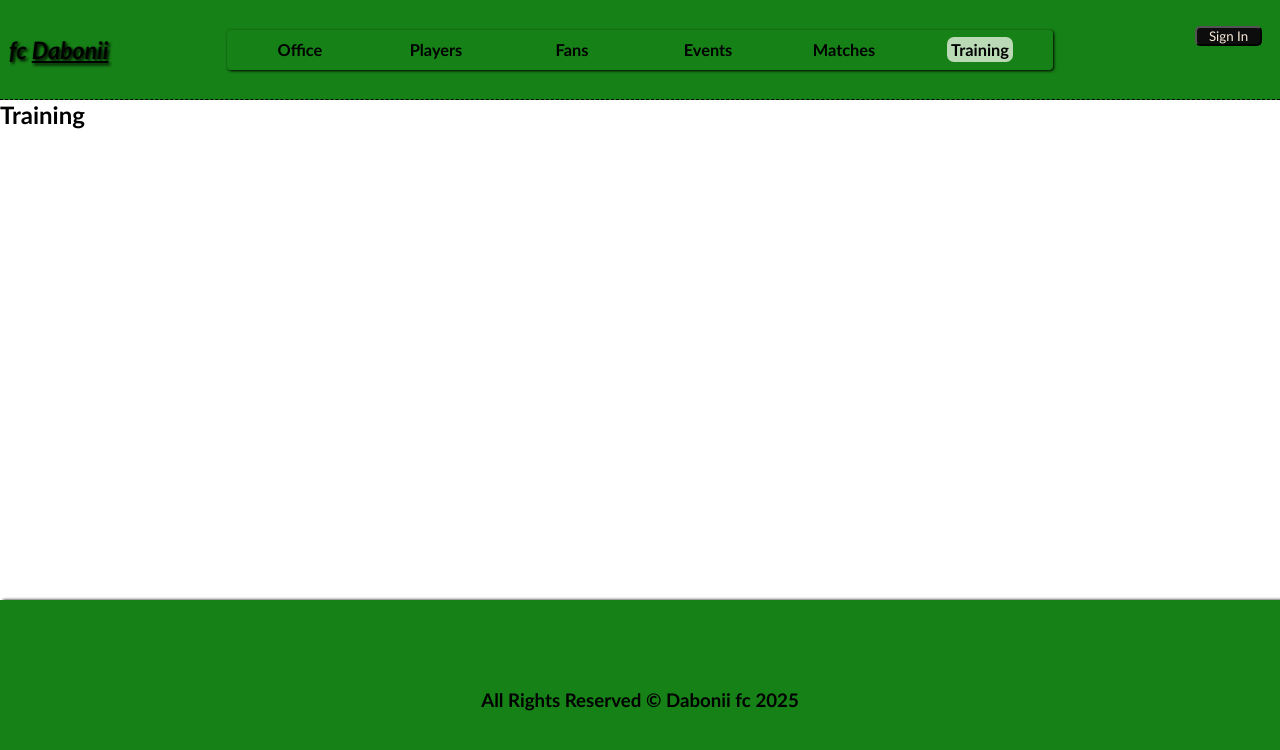
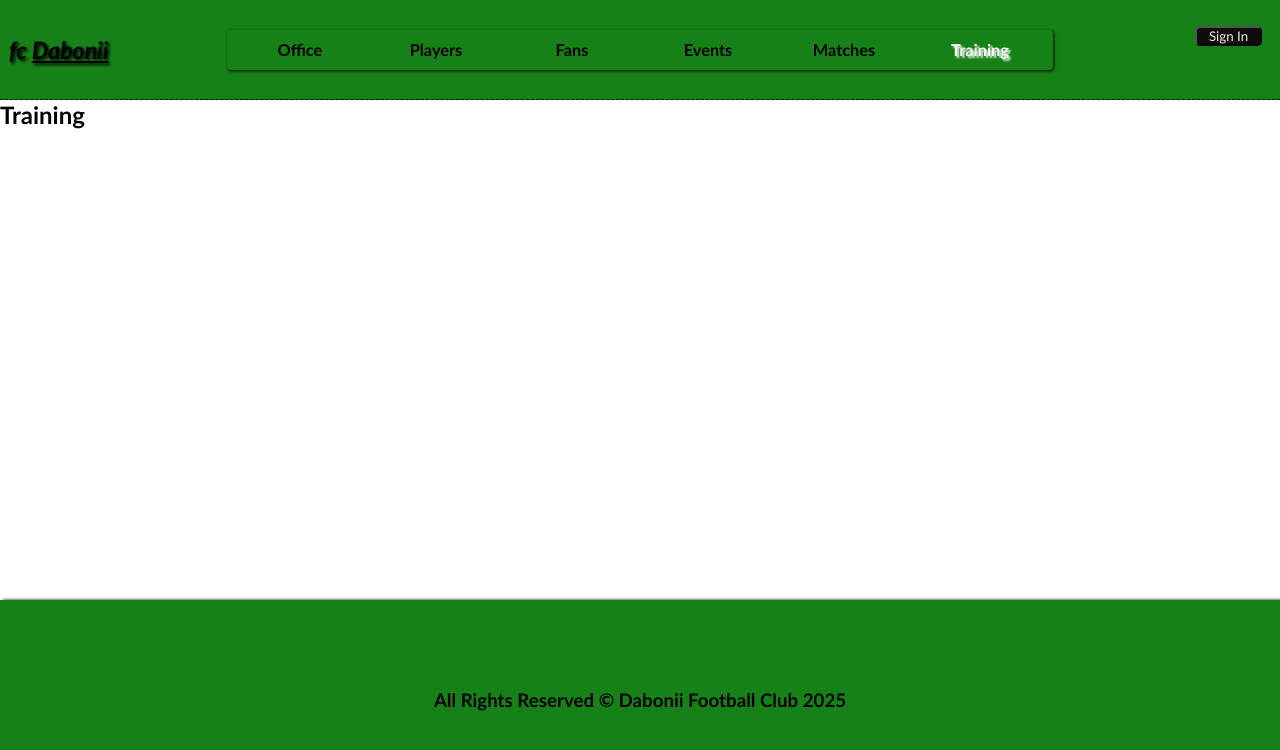
Before and after one commit to The-Boyo/Dabonii-fc, a React (Create React App) app: page /training in a window 1280 px wide. Shown: the top 750 px of the page. Built offline with nearby package versions, Linux system fonts and the light colour scheme.

Commit message:
changed name of club in footer

```diff
--- a/src/components/footer/Footer.jsx
+++ b/src/components/footer/Footer.jsx
@@ -4,7 +4,7 @@ const Footer = () => {
 	return (
 		<footer className="footer">
 			<h3 className="footer_para">
-				All Rights Reserved &#169; Dabonii fc{" "}
+				All Rights Reserved &#169; Dabonii Football Club{" "}
 				{new Date(Date.now()).getFullYear()}
 			</h3>
 		</footer>
--- a/src/components/header/Header.css
+++ b/src/components/header/Header.css
@@ -59,12 +59,14 @@
 }
 
 .active_nav-bar {
-	background: rgb(185, 218, 181);
+	/* background: rgb(185, 218, 181);
 	width: 4em;
 	height: 1.5em;
 	border-radius: 7px;
 	display: grid;
-	place-content: center;
+	place-content: center; */
+	color: rgb(249, 249, 252);
+	text-shadow: 2px 2px 2px;
 }
 
 .auth {
```
